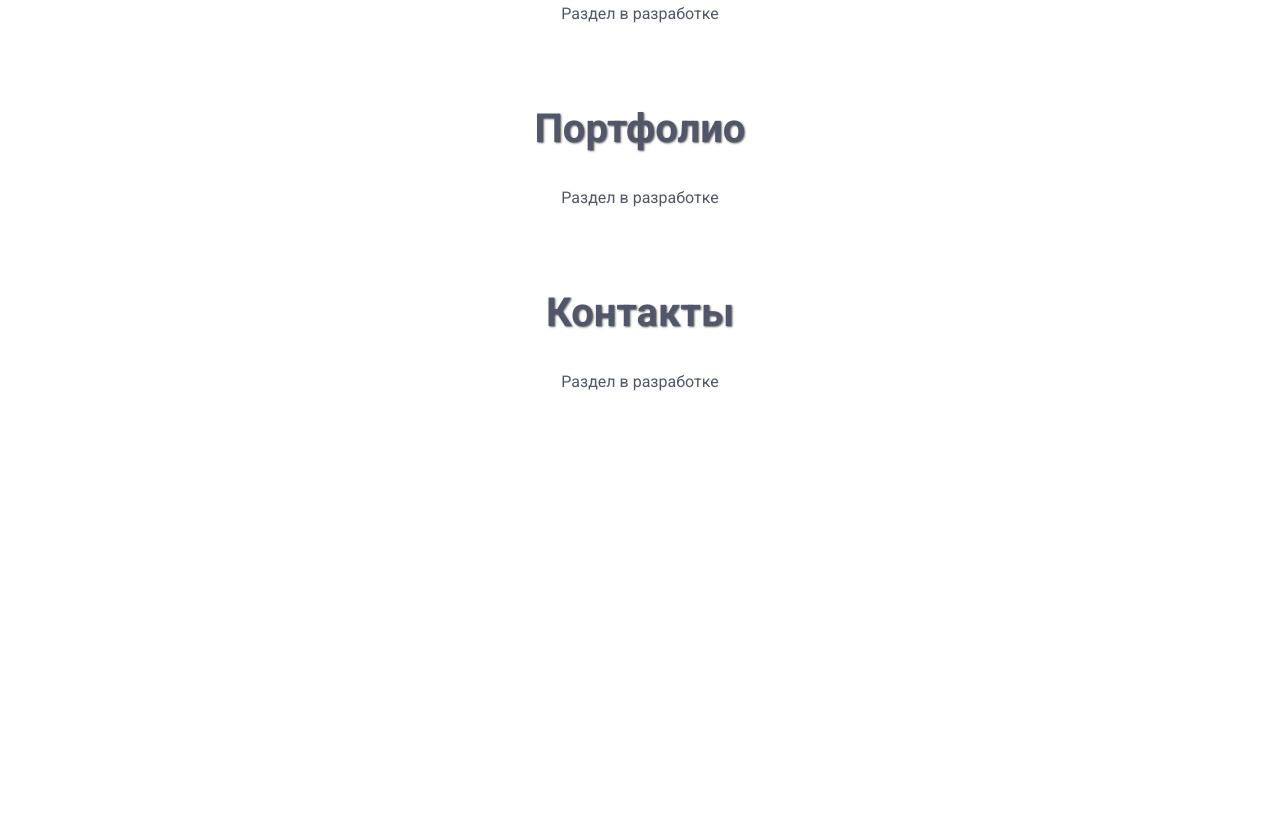
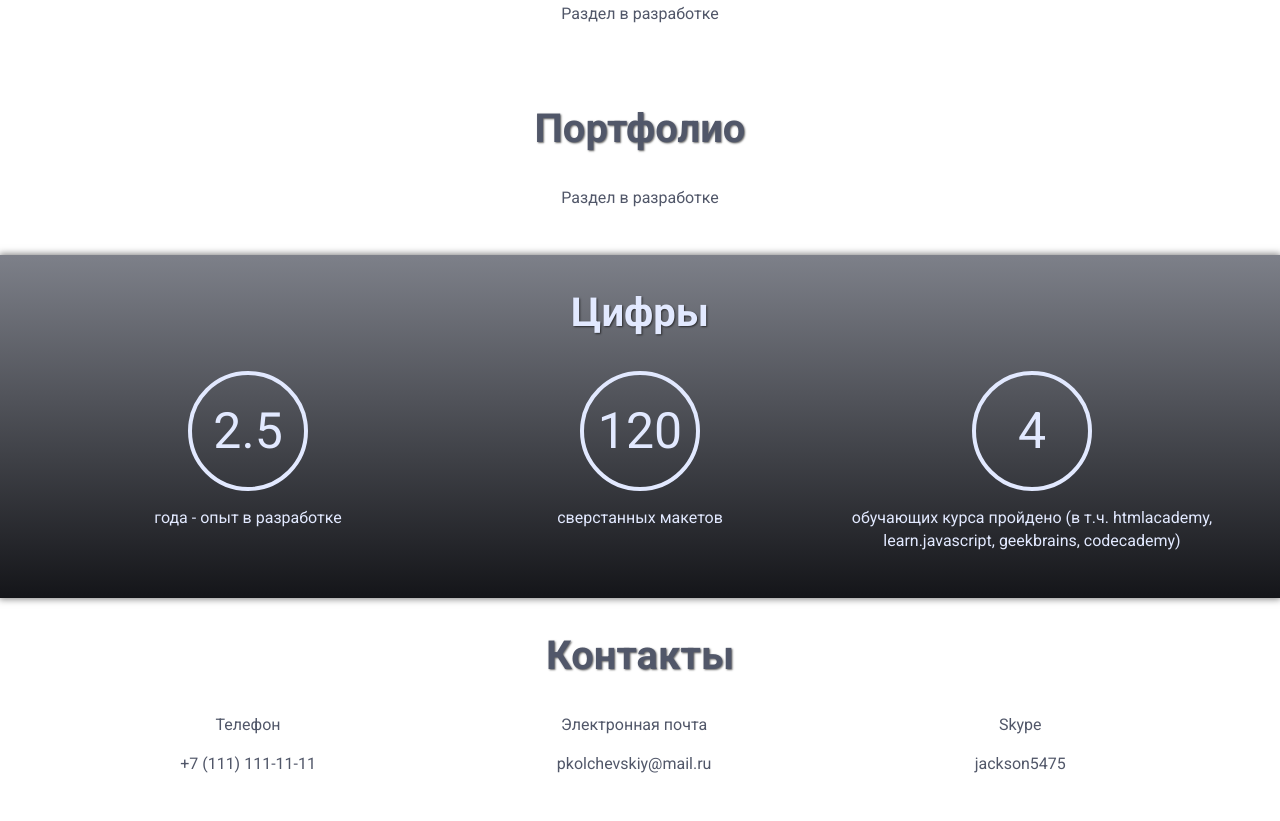
Before and after one commit to J-N-Z/J-N-Z.github.io, a plain HTML site: page index.html in a window 1280 px wide. Shown: the part 1866-2687 px from the top of the page. Before the commit the page ends 2306 px from the top, so only its background shows below. Drawn offline with Linux system fonts and the light colour scheme.

Commit message:
Added 'Numbers' section and contacts

```diff
--- a/index.html
+++ b/index.html
@@ -15,6 +15,7 @@
 			<li class="main-menu__item"><a href="#skills" class="main-menu__link">Навыки</a></li>
 			<li class="main-menu__item"><a href="#experience" class="main-menu__link">Опыт работы</a></li>
 			<li class="main-menu__item"><a href="#portfolio" class="main-menu__link">Портфолио</a></li>
+			<li class="main-menu__item"><a href="#numbers" class="main-menu__link">Цифры</a></li>
 			<li class="main-menu__item"><a href="#contacts" class="main-menu__link">Контакты</a></li>
 		</ul>
 	</nav>
@@ -123,10 +124,45 @@
 		</div>
 	</div>
 
-	<div class="section contacts" id="contacts">
+	<div class="section numbers-section" id="numbers">
+		<div class="container">
+			<h2 class="section-title">Цифры</h2>
+
+			<div class="statistics">
+				<div class="statistics__item">
+					<div class="statistics__item-number">2.5</div>
+					<p class="statistics__item-text">года - опыт в разработке</p>
+				</div>
+				<div class="statistics__item">
+					<div class="statistics__item-number">120</div>
+					<p class="statistics__item-text">сверстанных макетов</p>
+				</div>
+				<div class="statistics__item">
+					<div class="statistics__item-number">4</div>
+					<p class="statistics__item-text">обучающих курса пройдено (в т.ч. htmlacademy, learn.javascript, geekbrains, codecademy)</p>
+				</div>
+			</div>
+
+		</div>
+	</div>
+
+	<div class="section contacts-section" id="contacts">
 		<div class="container">
 			<h2 class="section-title">Контакты</h2>
-			<p style="text-align: center;">Раздел в разработке</p>
+			<div class="contacts">
+				<div class="contacts__item">
+					<div class="contacts__item-image">Телефон</div>
+					<p class="contacts__item-text">+7 (111) 111-11-11</p>
+				</div>
+				<div class="contacts__item">
+					<div class="contacts__item-image">Электронная почта</div>
+					<p class="contacts__item-text">pkolchevskiy@mail.ru</p>
+				</div>
+				<div class="contacts__item">
+					<div class="contacts__item-image">Skype</div>
+					<p class="contacts__item-text">jackson5475</p>
+				</div>
+			</div>
 		</div>
 	</div>
 
--- a/js/main.js
+++ b/js/main.js
@@ -1,35 +1,4 @@
 ;(function() {
 
-	$('.js-main-slider').owlCarousel({
-		loop: true,
-		responsive:{
-			0:{
-				items:1
-			}
-		}
-	});
 
-	$('.js-trending-slider').owlCarousel({
-		loop: true,
-		responsive:{
-			0:{
-				items:1
-			}
-		}
-	});
-
-	$('.js-blog-slider').owlCarousel({
-		nav:true,
-		dots: false,
-		loop: true,
-		margin: 15,
-		responsive:{
-			0:{
-				items:1
-			},
-			768:{
-				items:2
-			}
-		}
-	});
 })();
--- a/less/main.less
+++ b/less/main.less
@@ -49,7 +49,7 @@ body {
     width: 100%;
     z-index: 9999;
     background: #fff;
-    padding: 20px 0;
+    padding: 15px 0;
     box-shadow: 0 0 6px 1px rgba(0,0,0,.2);
 
     &__list {
@@ -160,3 +160,53 @@ body {
     background: repeating-linear-gradient(45deg, #777bb3 0px, #777bb3 10px, lighten(#777bb3, 15%)  10px, lighten(#777bb3, 15%)  20px);
   }
 }
+
+
+.numbers-section {
+    background-color: #141519;
+    background: linear-gradient(to top, #141519, #7d8089);
+    color: #e2e9ff;
+    box-shadow: 0px 0px 7px 1px rgba(0,0,0,.5);
+}
+
+.statistics {
+    display: flex;
+    justify-content: space-between;
+
+
+    &__item {
+        width: 33%;
+        padding: 0 10px;
+        text-align: center;
+    }
+
+    &__item-number {
+        display: inline-flex;
+        width: 120px;
+        height: 120px;
+        border: 4px solid #e2e9ff;
+        border-radius: 50%;
+        justify-content: center;
+        align-items: center;
+        font-size: 50px;
+        transition: all .3s ease-out;
+    }
+}
+
+.statistics__item:hover {
+    .statistics__item-number {
+        background: #e2e9ff;
+        color: #3d3f49;
+    }
+}
+
+
+.contacts {
+    display: flex;
+
+    &__item {
+        width: 33%;
+        padding: 0 10px;
+        text-align: center;
+    }
+}
```
Also changed, not shown: css/main.css, 1 other file.
